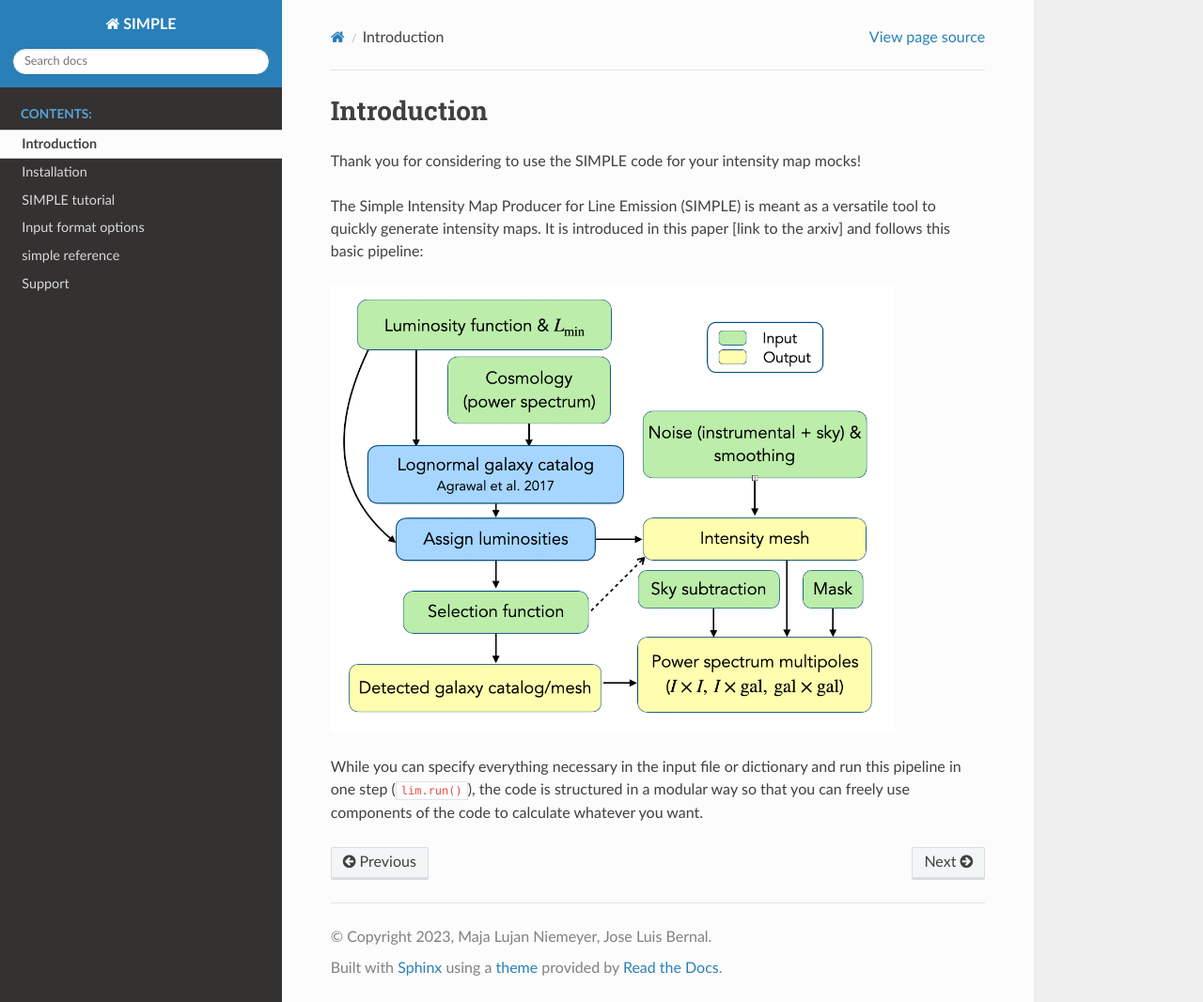
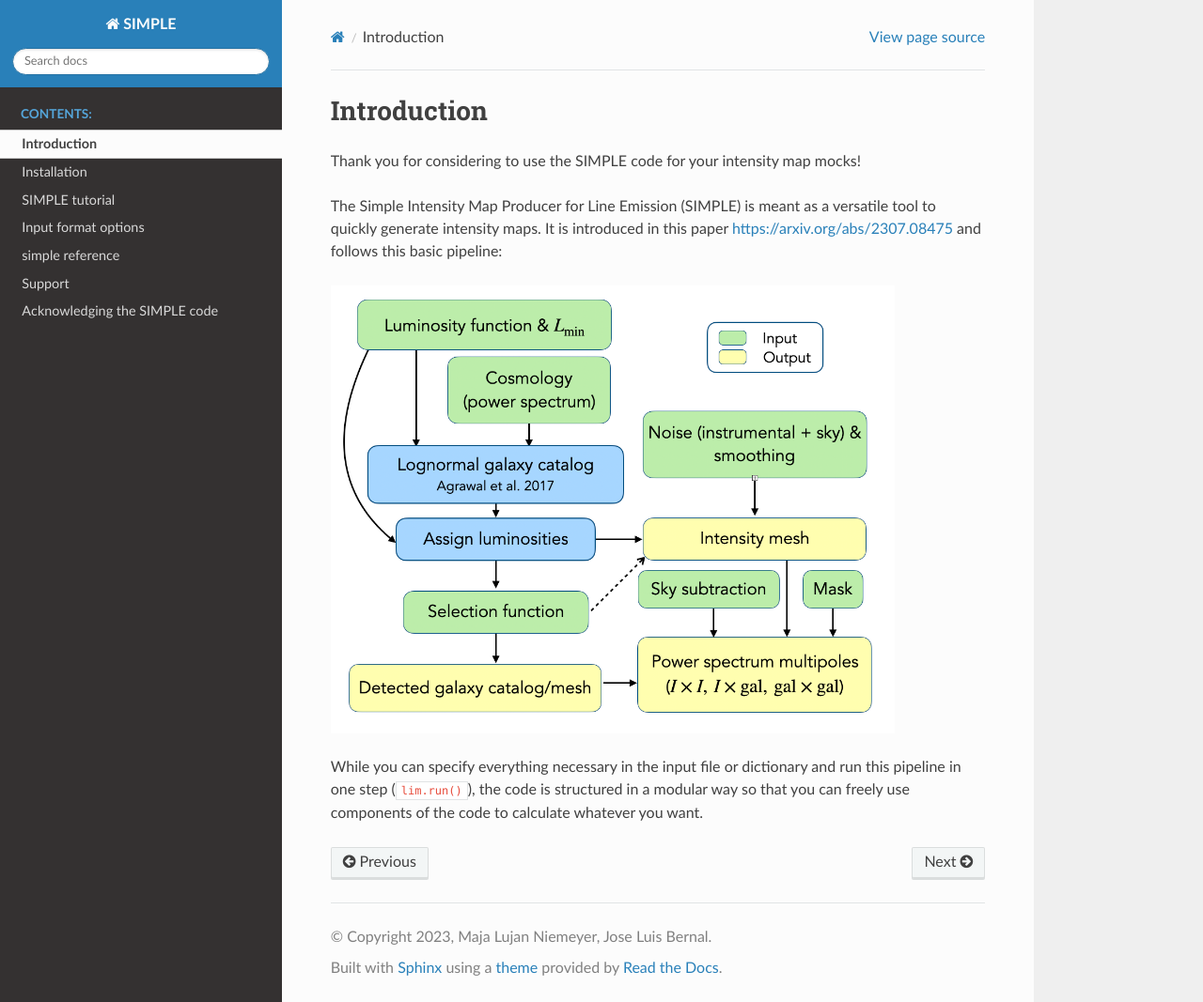
Before and after one commit to mlujnie/simple, a Sphinx documentation site: the page built from docs/introduction.rst, in a window 1280 px wide and 1067 px high. Shown: the whole window at 94% size. Built offline with Sphinx 7.4.7 and the Read the Docs theme 2.0.0, drawn with Linux system fonts in a browser that asks for light colours; pages that are not in the unit, such as notebooks, are missing from menus.

Commit message:
Updated the documentation, added acknowledgement section.

```diff
--- /dev/null
+++ b/docs/acknowledgement.rst
@@ -0,0 +1,5 @@
+==============================
+Acknowledging the SIMPLE code
+==============================
+
+If you have used the SIMPLE code in your work, please cite the paper (https://arxiv.org/abs/2307.08475) or the DOI of the deposited code on Zenodo (http://doi.org/10.3847/1538-4357/ac5cb8).
--- a/docs/index.rst
+++ b/docs/index.rst
@@ -17,6 +17,7 @@
    input_formats
    simple_reference
    support
+   acknowledgement
 
 
 Indices and tables
--- a/docs/introduction.rst
+++ b/docs/introduction.rst
@@ -5,7 +5,7 @@
 Thank you for considering to use the SIMPLE code for your intensity map mocks!
 
 The Simple Intensity Map Producer for Line Emission (SIMPLE) is meant as a versatile tool to quickly generate intensity maps.
-It is introduced in this paper [link to the arxiv] and follows this basic pipeline:
+It is introduced in this paper https://arxiv.org/abs/2307.08475 and follows this basic pipeline:
 
 .. image:: SIMPLE_pipeline.png
   :width: 600
```
